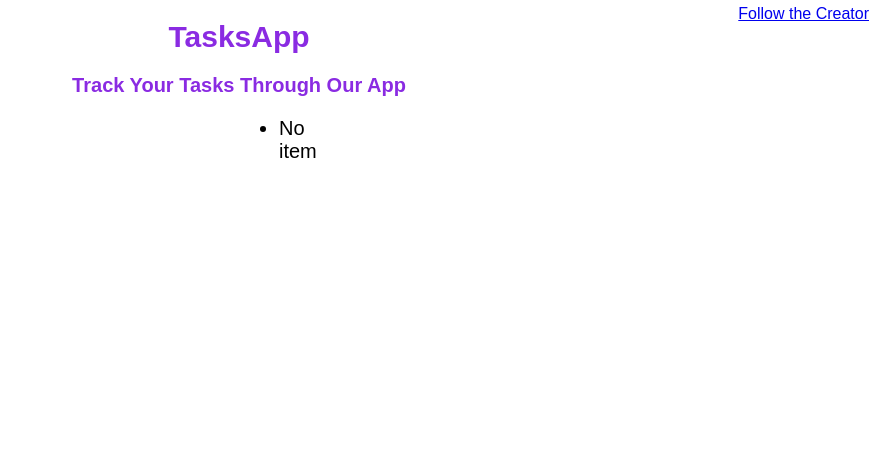
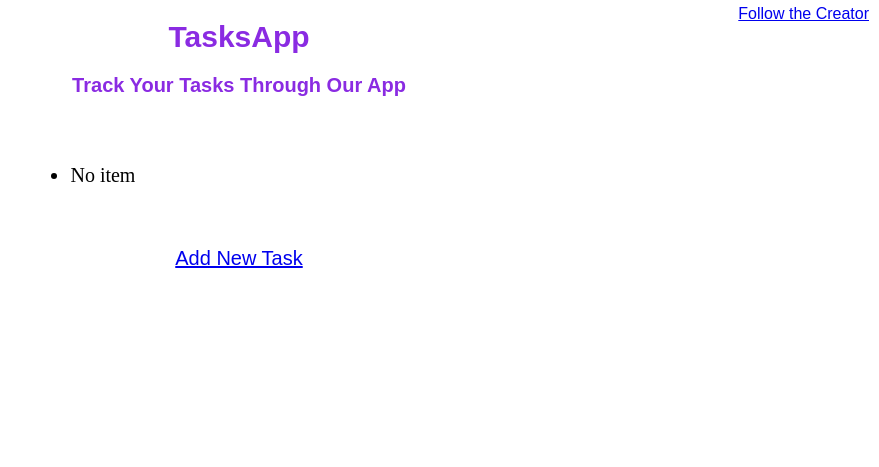
Before and after one commit to ayushraanjan/TasksApp, a Django app: page /TasksApp/ in a window 1280 px wide. Shown: the top 467 px of the page, without its empty margins (401-1280 px from the left). Run offline with Django 5.2, Linux system fonts and the light colour scheme.

Commit message:
made the list look better

```diff
--- a/TasksApp/static/TasksApp/style.css
+++ b/TasksApp/static/TasksApp/style.css
@@ -46,12 +46,26 @@
     height:20px;
     width:100px;
 }
-.unordered_list
+div.container
 {
-    margin-left: 50%;
-    margin-right: 50%;
-    align-self: center;
-    font-size: 20px;
-    font-family:Arial, Helvetica, sans-serif;
-    text-align: center;
+    padding-top:30px;
+    margin:auto;
+    width:33%;
+    font-size:20px
+
+
 }
+.myUl
+{
+    display:inline-block;
+
+}
+#links_add
+{
+    padding-top:40px;
+    font-size:20px;
+    font-family: Arial, Helvetica, sans-serif;
+    text-align:center;
+
+
+}
--- a/TasksApp/templates/TasksApp/index.html
+++ b/TasksApp/templates/TasksApp/index.html
@@ -2,14 +2,22 @@
 
 {% block body %}
 
-<ul class="unordered_list">
+<div class="container">
+
+<ul class="myUL">
     {% for item in tasks %}
     <li>{{item}}</li>
     {% empty %}
     <li>No item</li>
+
+</ul>
+
+
     {% endfor %}
 
+</div>
 
-
-</ul>
+<div id="links_add">
+<a href="{% url 'TasksApp:add' %}">Add New Task</a>
+</div>
 {% endblock %}
```
Also changed, not shown: db.sqlite3.
